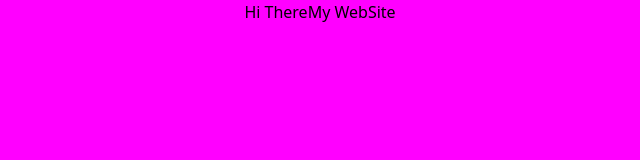
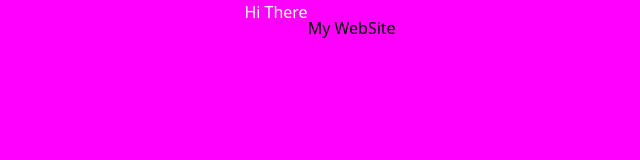
Before and after one commit to KarlenNersisyan/ViteProject, a website built with Vite: page index.html in a window 1280 px wide. Shown: the whole page, without its empty margins (320-960 px from the left). Built offline with nearby package versions, Linux system fonts and the light colour scheme.

Commit message:
Changes in index.html file

```diff
--- a/index.html
+++ b/index.html
@@ -8,8 +8,10 @@
   </head>
   <body>
     <div class="flex justify-center">
-      <h1>Hi There</h1>
-      <a href="https://karlennersisyan.github.io/DOM_Project/">My WebSite</a>
+      <h1 class="text-white">Hi There</h1>
+      <div class="my-4">
+        <a href="https://karlennersisyan.github.io/DOM_Project/" class="no-underline">My WebSite</a>
+      </div>
     </div>
     <script type="module" src="/main.js"></script>
   </body>
```
